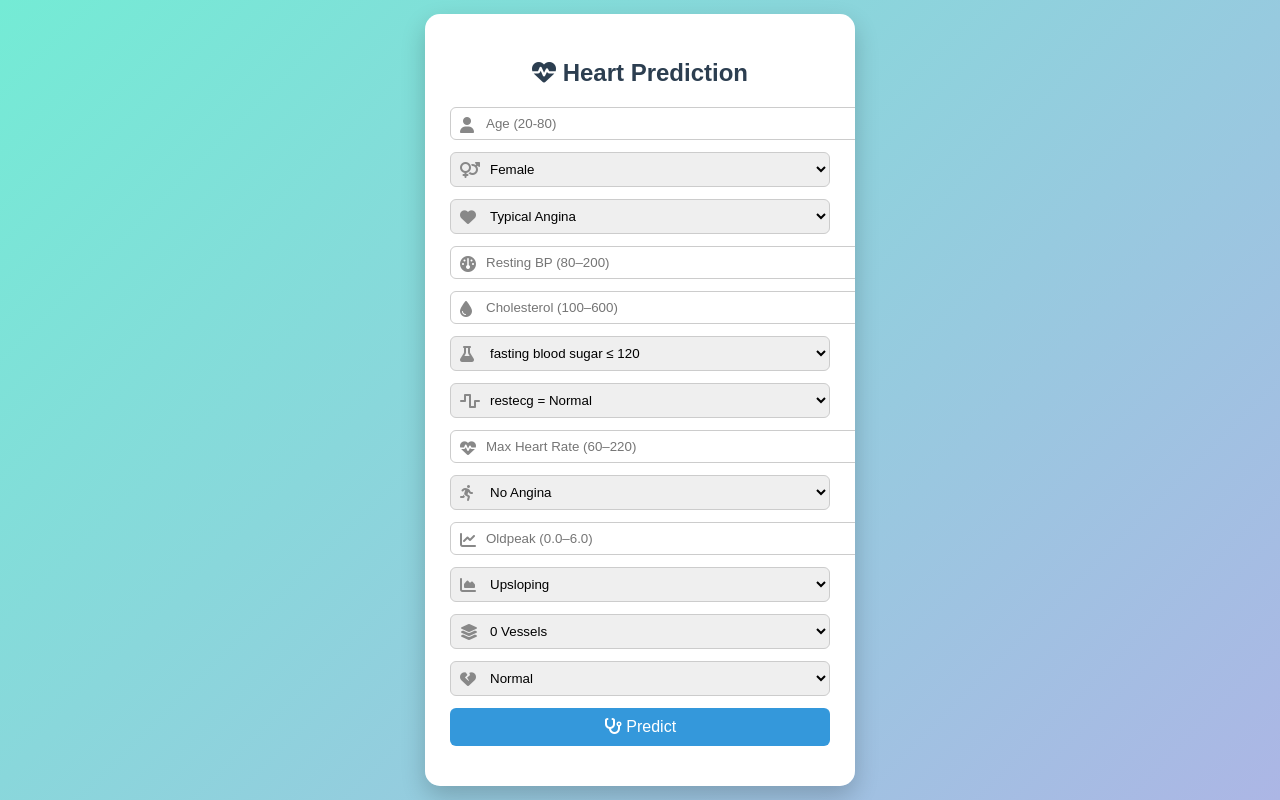
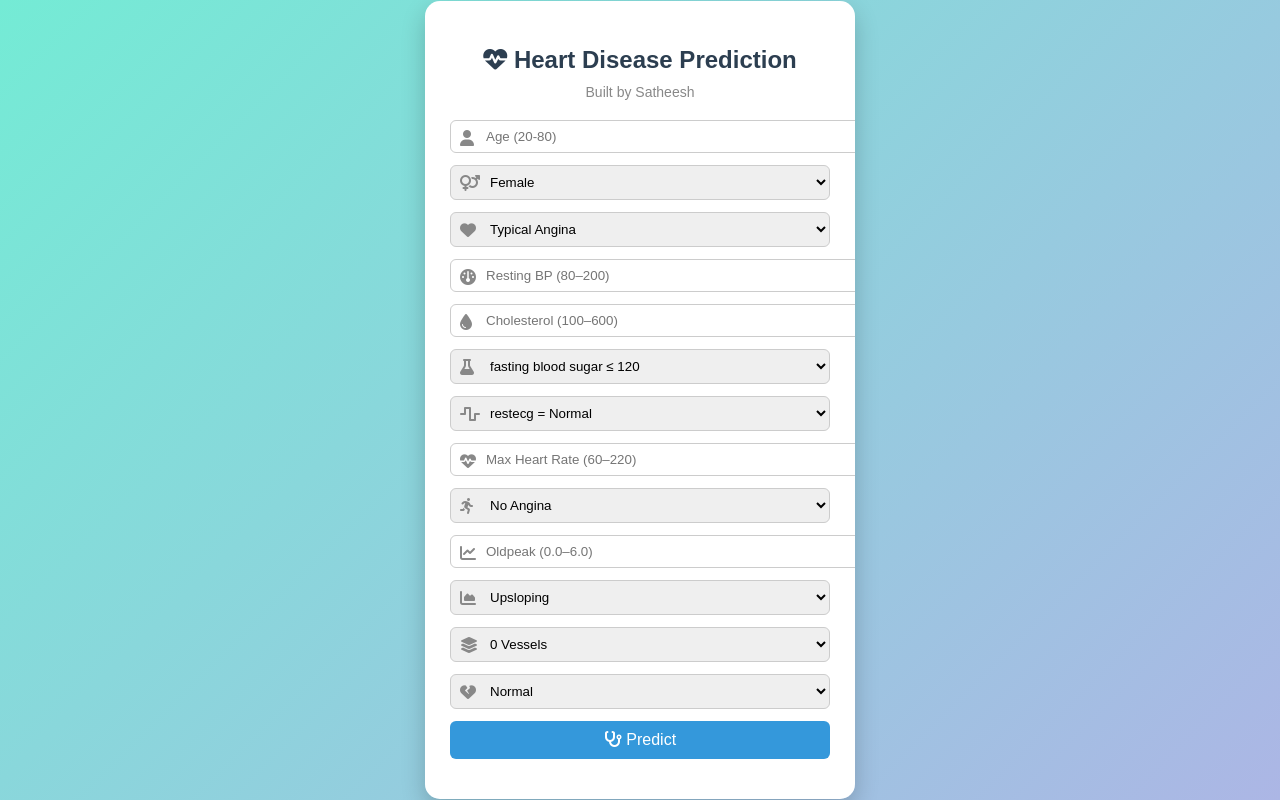
Before and after one commit to sathishasmi/heart-ml-project, a FastAPI app: page / in a window 1280 px wide. Run offline with FastAPI, Linux system fonts and the light colour scheme.

Commit message:
updated html

```diff
--- a/templates/index.html
+++ b/templates/index.html
@@ -1,7 +1,7 @@
 <!DOCTYPE html>
 <html>
 <head>
-    <title>Heart Disease Prediction</title>
+    <title>Heart Disease Prediction </title>
 
     <!-- Font Awesome Icons -->
     <link rel="stylesheet" href="https://cdnjs.cloudflare.com/ajax/libs/font-awesome/6.5.0/css/all.min.css">
@@ -31,6 +31,15 @@
         @keyframes fadeIn {
             from { opacity: 0; transform: translateY(20px); }
             to { opacity: 1; transform: translateY(0); }
+        }
+        .subtitle {
+        text-align: center;
+        display: block;
+        width: 100%;
+        font-size: 14px;
+        color: #888;
+        margin-top: -10px;
+        margin-bottom: 20px;
         }
 
         h2 {
@@ -102,7 +111,8 @@
 <body>
 
 <div class="container">
-    <h2><i class="fa-solid fa-heart-pulse"></i> Heart Prediction</h2>
+    <h2><i class="fa fa-heartbeat"></i> Heart Disease Prediction</h2>
+    <p class="subtitle">Built by Satheesh</p>
 
     <form action="/predict_form" method="post">
 
```
